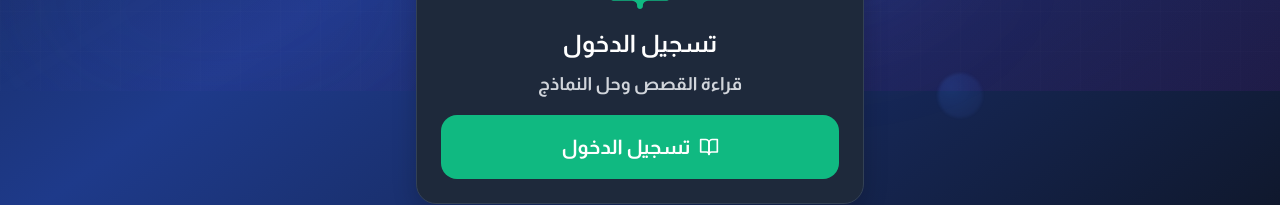
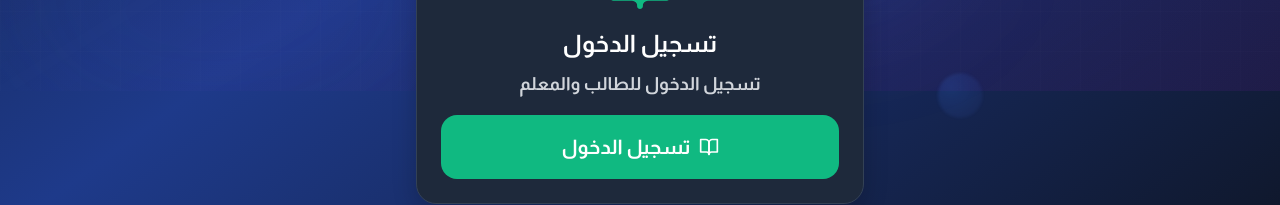
Before and after one commit to alaaeldien1212/OL, a Next.js app: page / in a window 1280 px wide. Shown: the part 709-914 px from the top of the page. Built offline with nearby package versions, Linux system fonts and the light colour scheme; no server answers.

Commit message:
fix: update login prompt text for clarity
- Change the login description from "قراءة القصص وحل النماذج" to "تسجيل الدخول للطالب والمعلم" for better understanding of the login purpose.

```diff
--- a/src/app/page.tsx
+++ b/src/app/page.tsx
@@ -353,7 +353,7 @@
             <Card className="p-4 md:p-6 text-center hover:scale-105 transition-transform duration-200">
               <BookOpen className="w-12 h-12 md:w-16 md:h-16 text-accent-green mx-auto mb-3" />
               <h3 className="text-lg md:text-xl font-bold text-white mb-2">تسجيل الدخول</h3>
-              <p className="text-gray-300 mb-4 text-sm md:text-base">قراءة القصص وحل النماذج</p>
+              <p className="text-gray-300 mb-4 text-sm md:text-base">تسجيل الدخول للطالب والمعلم</p>
               <Button
                 onClick={() => setShowLoginForm(true)}
                 variant="success"
```
